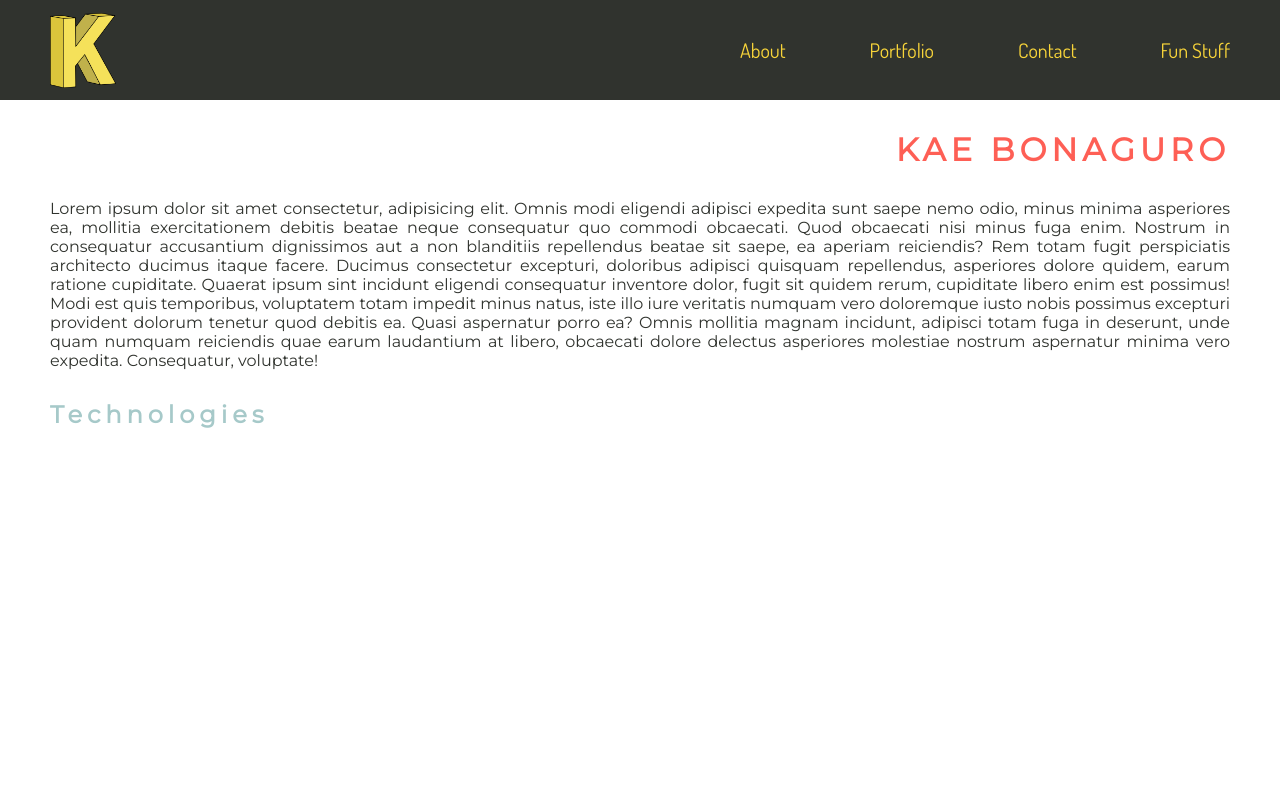
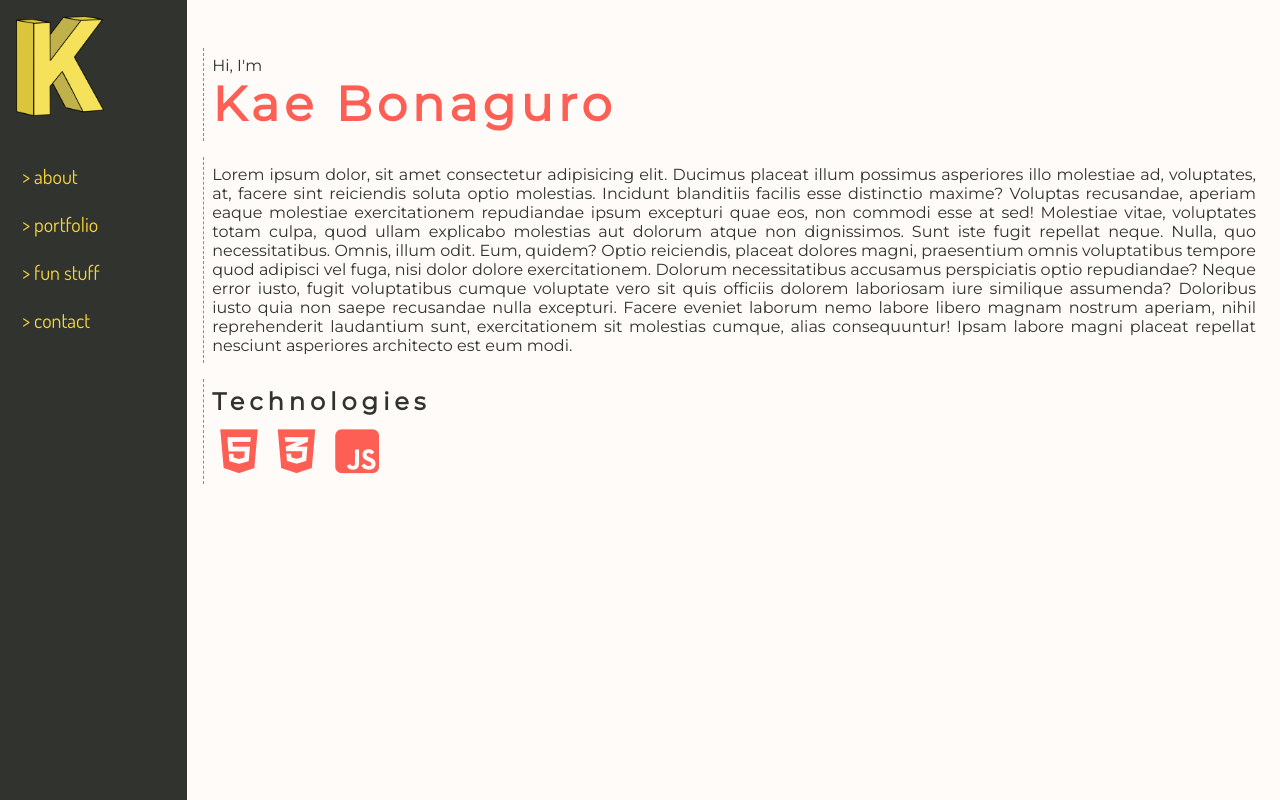
Before and after one commit to kae-bon/portfolio-site, a plain HTML site: page index.html in a window 1280 px wide. Drawn offline with Linux system fonts and the light colour scheme.

Commit message:
changed layout, added initial about html page

```diff
--- a/index.html
+++ b/index.html
@@ -9,30 +9,41 @@
     <link rel="preconnect" href="https://fonts.googleapis.com">
     <link rel="preconnect" href="https://fonts.gstatic.com" crossorigin>
     <link href="https://fonts.googleapis.com/css2?family=Catamaran&family=Dosis:wght@200;400&family=Fjalla+One&family=Lato:wght@300;400&family=Montserrat:wght@100;300;400&family=Nunito:wght@300;400&display=swap" rel="stylesheet">
-
+    <script src="https://kit.fontawesome.com/93b8be6449.js" crossorigin="anonymous"></script>
 </head>
 <body>
+    <div id="content">
     <header>
-        <img src="../portfolio-site/images/K.png" alt="The letter K in yellow block letter." id="kIcon">
+        <a href="index.html"><img src="../portfolio-site/images/K.png" alt="The letter K in yellow block letter." id="kIcon"></a>
         <nav>
-            <a href="">About</a>
-            <a href="">Portfolio</a>
-            <a href="">Contact</a>
-            <a href="">Fun Stuff</a>
+            <a href="../portfolio-site/about.html">&#x3e; about</a>
+            <a href="">&#x3e; portfolio</a>
+            <a href="">&#x3e; fun stuff</a>
+            <a href="">&#x3e; contact</a>
         </nav>
     </header>
+
     <div id="mainBody">
         <div id="title">
-            <h1>KAE BONAGURO</h1>
+            <p>Hi, I'm</p>
+            <h1>Kae Bonaguro</h1>
         </div>
-        <p>Lorem ipsum dolor sit amet consectetur, adipisicing elit. Omnis modi eligendi adipisci expedita sunt saepe nemo odio, minus minima asperiores ea, mollitia exercitationem debitis beatae neque consequatur quo commodi obcaecati.
-        Quod obcaecati nisi minus fuga enim. Nostrum in consequatur accusantium dignissimos aut a non blanditiis repellendus beatae sit saepe, ea aperiam reiciendis? Rem totam fugit perspiciatis architecto ducimus itaque facere.
-        Ducimus consectetur excepturi, doloribus adipisci quisquam repellendus, asperiores dolore quidem, earum ratione cupiditate. Quaerat ipsum sint incidunt eligendi consequatur inventore dolor, fugit sit quidem rerum, cupiditate libero enim est possimus!
-        Modi est quis temporibus, voluptatem totam impedit minus natus, iste illo iure veritatis numquam vero doloremque iusto nobis possimus excepturi provident dolorum tenetur quod debitis ea. Quasi aspernatur porro ea?
-        Omnis mollitia magnam incidunt, adipisci totam fuga in deserunt, unde quam numquam reiciendis quae earum laudantium at libero, obcaecati dolore delectus asperiores molestiae nostrum aspernatur minima vero expedita. Consequatur, voluptate!</p>
+
+    <div class="homeContent">
+        <p>Lorem ipsum dolor, sit amet consectetur adipisicing elit. Ducimus placeat illum possimus asperiores illo molestiae ad, voluptates, at, facere sint reiciendis soluta optio molestias. Incidunt blanditiis facilis esse distinctio maxime?
+        Voluptas recusandae, aperiam eaque molestiae exercitationem repudiandae ipsum excepturi quae eos, non commodi esse at sed! Molestiae vitae, voluptates totam culpa, quod ullam explicabo molestias aut dolorum atque non dignissimos.
+        Sunt iste fugit repellat neque. Nulla, quo necessitatibus. Omnis, illum odit. Eum, quidem? Optio reiciendis, placeat dolores magni, praesentium omnis voluptatibus tempore quod adipisci vel fuga, nisi dolor dolore exercitationem.
+        Dolorum necessitatibus accusamus perspiciatis optio repudiandae? Neque error iusto, fugit voluptatibus cumque voluptate vero sit quis officiis dolorem laboriosam iure similique assumenda? Doloribus iusto quia non saepe recusandae nulla excepturi.
+        Facere eveniet laborum nemo labore libero magnam nostrum aperiam, nihil reprehenderit laudantium sunt, exercitationem sit molestias cumque, alias consequuntur! Ipsam labore magni placeat repellat nesciunt asperiores architecto est eum modi.</p>
     </div>
-    <div id="technologies">
-        <h2>Technologies</h2>
+
+    <div class="homeContent">
+    <h2>Technologies</h2>
+    <i class="fa-brands fa-html5"></i>
+    <i class="fa-brands fa-css3-alt"></i>
+    <i class="fa-brands fa-square-js"></i>
+
+    </div>
     </div>
 </body>
 </html>
--- a/style.css
+++ b/style.css
@@ -1,69 +1,112 @@
 body {
     margin: 0;
+    background-color: #FFFBF9;
+}
+
+#content {
+    display: flex;
+    flex-direction: row;
+}
+
+#mainBody {
+    display: flex;
+    flex-direction: column;
+    margin: 3em 1em;
+    flex-basis: 85%;
+}
+
+#title {
+    border-left: 1px dashed #FE5F55;
+    background-color: #FFFBF9;
+    padding: .5em;
+    margin-bottom: .5em;
+}
+
+.homeContent {
+    margin: .5em 0;
+    background-color: #FFFBF9;
+    border-left: 1px dashed #FE5F55;
+    padding: .5em;
 }
 
 header {
-    height: 100px;
+    flex-basis: 15%;
+    height: 100vh;
     background-color: #30332E;
-    display: flex;
     align-items: center;
     justify-content: space-between;
 }
 
-a {
+nav {
+    display: flex;
+    flex-direction: column;
+    padding: 1em;
+}
+
+nav a {
     color: #F8D53A;
-    /* margin-right: 2em; */
-    padding: 30px;
+    padding: 5px;
+    margin: .25em 0;
     font-family: Dosis;
     font-weight: 400;
-    margin-right: 20px;
     font-size: 20px;
     text-decoration: none;
+    border: 1px solid transparent;
+}
+
+nav a:hover {
+    color: #A6C9C9;
+    transition: .5s;
+
 }
 
 h1 {
     font-family: Montserrat;
+    font-size: 3em;
     color: #FE5F55;
     letter-spacing: 5px;
     margin: 0;
-    padding: 0 50px 0 50px;
+}
+
+h1:hover {
+    color: #A6C9C9;
+    transition: .5s;
 }
 
 h2 {
     font-family: Montserrat;
-    color: #A6C9C9;
+    color: #30332E;
     letter-spacing: 5px;
-    margin: 0 50px 0 50px;
-}
-
-#title {
-    display: flex;
-    justify-content: flex-end;
+    margin: 0;
 }
 
 p {
-    margin: 30px 50px 30px 50px;
+    margin: 0;
     font-family: Montserrat;
     color: #30332E;
     padding: 0;
     text-align: justify;
 }
 
-h1:hover {
-    text-decoration: underline;
-}
 
-#mainBody {
-    margin-top: 30px;
-}
 
-a:hover {
-    background-color: #A6C9C9;
-    color: #30332E;
-    transition: .5s;
+#technologies {
+    margin-left: 50px;
 }
 
 #kIcon {
-    height: 75px;
-    padding-left: 50px;
+    height: 100px;
+    padding: 1em;
 }
+
+i {
+    margin-top: 10px;
+    padding: 0 .5rem;
+    font-size: 50px;
+    color: #FE5F55;
+}
+
+i:hover {
+    color: #A6C9C9;
+    transition: .5s;
+}
```
Also changed, not shown: about.html (added, +34 -0 lines), GitHub-Mark-32px copy.png (added), 1 other file.
